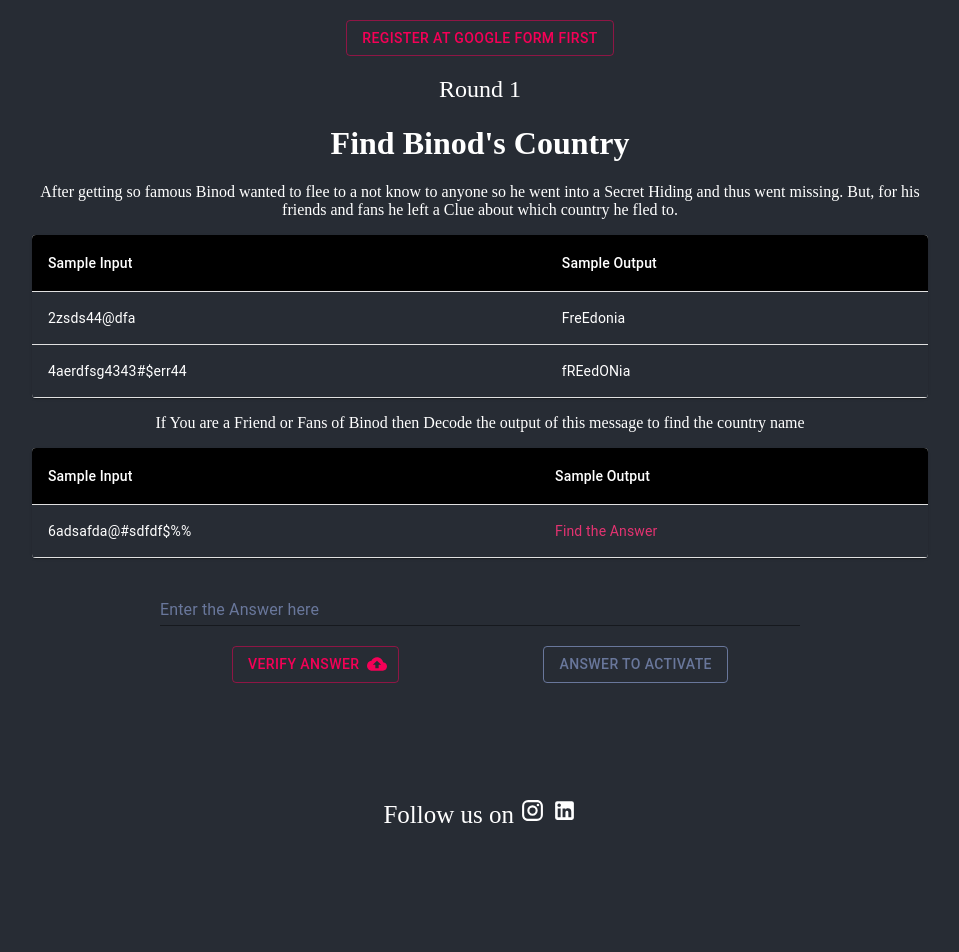
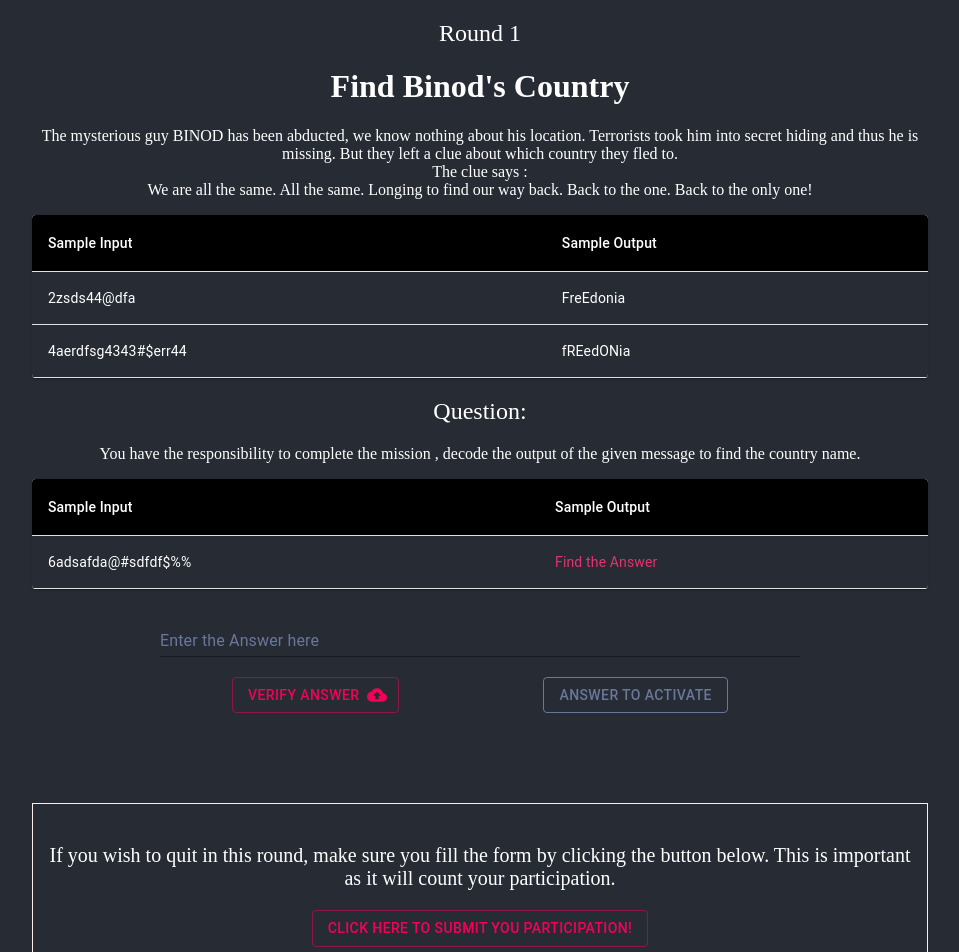
Before and after one commit to seneark/RoUNd1HaCk, a React (Create React App) app: page / in a window 1280 px wide. Shown: the part 60-1012 px from the top of the page, without its empty margins (160-1119 px from the left). Before the commit the page ends 914 px from the top, so only its background shows below. Built offline with nearby package versions, Linux system fonts and the light colour scheme; a web font is replaced by a local one.

Commit message:
Added links

```diff
--- a/src/App.js
+++ b/src/App.js
@@ -6,7 +6,6 @@ import Bounce from "react-reveal/Bounce";
 import Content from "./Components/Content";
 import Footer from "./Components/Footer";
 
-import Button from "@material-ui/core/Button";
 import { NotificationContainer } from "react-notifications";
 class App extends Component {
 	render() {
@@ -14,14 +13,7 @@ class App extends Component {
 			<div className="App">
 				<div>
 					<Bounce top>
-						<h1>D_CODER</h1>
-						<Button
-							variant="outlined"
-							color="secondary"
-							href="#outlined-buttons"
-						>
-							Register at Google Form first
-						</Button>
+						<h1>TechQuest - HackIT</h1>
 					</Bounce>
 					<Bounce top delay="200">
 						<h2 className="Heading">Round 1</h2>
@@ -30,7 +22,9 @@ class App extends Component {
 						<Content />
 					</Bounce>
 				</div>
+				<Bounce bottom>
 				<Footer />
+				</Bounce>
 
 				<NotificationContainer />
 			</div>
--- a/src/Components/Content.js
+++ b/src/Components/Content.js
@@ -54,7 +54,7 @@ const useStyles = makeStyles({
 const Content = () => {
 	const classes = useStyles();
 
-	const isPortrait = useMediaQuery({ query: '(max-width: 1224px)' })
+	const isPortrait = useMediaQuery({ query: "(max-width: 1224px)" });
 	return (
 		<div
 			className="Content"
@@ -64,11 +64,14 @@ const Content = () => {
 		>
 			<h1>Find Binod's Country</h1>
 			<p>
-				After getting so famous Binod wanted to flee to a not know to
-				anyone so he went into a Secret Hiding and thus went missing.
-				But, for his friends and fans he left a Clue about which country
-				he fled to.
+				The mysterious guy BINOD has been abducted, we know nothing
+				about his location. Terrorists took him into secret hiding and
+				thus he is missing. But they left a clue about which country
+				they fled to.<br/> The clue says : <br />
+				We are all the same. All the same. Longing to find our way back.
+				Back to the one. Back to the only one!
 			</p>
+
 			<TableContainer component={Paper}>
 				<Table className={classes.table} aria-label="customized table">
 					<TableHead>
@@ -95,9 +98,10 @@ const Content = () => {
 					</TableBody>
 				</Table>
 			</TableContainer>
+			<h2>Question:</h2>
 			<p>
-				If You are a Friend or Fans of Binod then Decode the output of
-				this message to find the country name
+				You have the responsibility to complete the mission , decode the
+				output of the given message to find the country name.
 			</p>
 			<TableContainer component={Paper}>
 				<Table className={classes.table} aria-label="customized table">
@@ -123,7 +127,7 @@ const Content = () => {
 					</TableBody>
 				</Table>
 			</TableContainer>
-			<br/>
+			<br />
 
 			<InputField />
 		</div>
--- a/src/Components/Footer.js
+++ b/src/Components/Footer.js
@@ -2,20 +2,58 @@ import React from "react";
 import InstagramIcon from "@material-ui/icons/Instagram";
 import LinkedInIcon from "@material-ui/icons/LinkedIn";
 
+import { useMediaQuery } from "react-responsive";
+import Button from "@material-ui/core/Button";
+
 const Footer = () => {
+	const isPortrait = useMediaQuery({ query: "(max-width: 1224px)" });
 	return (
 		<div
 			style={{
 				textAlign: "center",
 				fontSize: 25,
+				margin: "auto",
+				width: isPortrait ? "90%" : "70%",
+				display: "flex",
+				justifyContent: "center",
+				flexDirection: "column",
 			}}
 		>
-			<br/>
-			<br/>
-			<br/>
+			<br />
+			<br />
+			<br />
+			<div
+				style={{
+					border: "1px solid #fbecec",
+					padding: "20px 10px",
+				}}
+			>
+				<p
+					style={{
+						fontSize: 20,
+					}}
+				>
+					If you wish to quit in this round, make sure you fill the
+					form by clicking the button below. This is important as it
+					will count your participation.
+				</p>
+				<Button
+					variant="outlined"
+					color="secondary"
+					href="https://forms.gle/cbrJKSdXTcMqfzky9"
+				>
+					Click here to submit you participation!
+				</Button>
+			</div>
+			<br />
 			<p>
-				Follow us on <a href="https://www.instagram.com/d_coder_dtu/"><InstagramIcon style={{ fontSize: 25 }} /></a>{" "}
-				<a href="https://www.linkedin.com/company/dcoder/"><LinkedInIcon style={{ fontSize: 25 }} /></a>
+				Follow us on{" "}
+				<a href="https://www.instagram.com/d_coder_dtu/">
+					<InstagramIcon style={{ fontSize: 25 }} />
+				</a>{" "}
+				<a href="https://www.linkedin.com/company/dcoder/">
+					<LinkedInIcon style={{ fontSize: 25 }} />
+				</a>
 			</p>
 		</div>
 	);
--- a/src/Components/InputField.js
+++ b/src/Components/InputField.js
@@ -94,7 +94,7 @@ const InputField = () => {
 						<Button
 							variant="outlined"
 							color="secondary"
-							href="#outlined-buttons"
+							href={process.env.REACT_APP_NEXT_ROUND}
 						>
 							Next Round
 						</Button>
```
Lines whose indentation alone changed are shown as unchanged.
